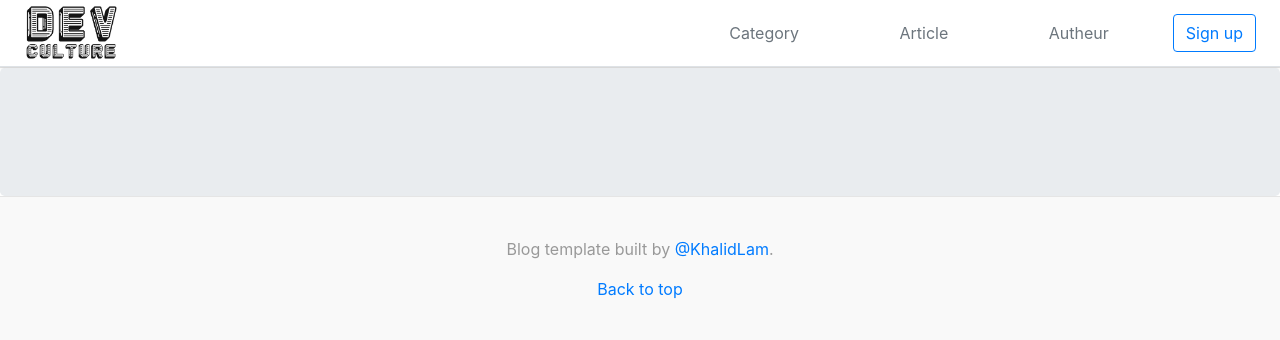
After one commit to KhalidLam/PHP-Blog, a PHP site: page /articleOfCategory.php?catID=1 in a window 1280 px wide. The commit adds this page. Shown: the top 340 px of the page. Run offline with PHP 8.4, Linux system fonts and the light colour scheme; data that the repository does not hold is empty.

Commit message:
update index

```diff
--- /dev/null
+++ b/articleOfCategory.php
@@ -0,0 +1,99 @@
+<?php require "db.php" ?>
+<?php
+$catID = $_GET["catID"];
+?>
+
+<!DOCTYPE html>
+<html lang="en">
+
+<head>
+    <!-- Required meta tags -->
+    <meta charset="UTF-8">
+    <meta name="viewport" content="width=device-width, initial-scale=1.0">
+    <link rel="icon" href="img/logo/flogo.png" sizes="32x32" type="image/png">
+    <title>Home</title>
+
+    <!-- Bootstrap, FontAwesome, Custom Styles -->
+    <link rel="stylesheet" href="https://stackpath.bootstrapcdn.com/bootstrap/4.4.1/css/bootstrap.min.css">
+    <link rel="stylesheet" href="https://netdna.bootstrapcdn.com/font-awesome/4.7.0/css/font-awesome.css">
+    <link href="css/home.css" rel="stylesheet">
+
+    <!-- Google Fonts -->
+    <link href="https://fonts.googleapis.com/css?family=Playfair+Display:700,900" rel="stylesheet">
+
+</head>
+
+<body>
+
+    <header class="blog-header">
+
+        <div class="d-flex flex-column flex-md-row align-items-center p-1 px-md-4 bg-white border-bottom shadow-sm">
+            <a href="index.php" class="my-0 mr-md-auto" style="width: 6rem;">
+                <img src="img/logo/logo.png" alt="dev culture logo" style="width: 100%;height: auto;">
+            </a>
+
+            <nav class="my-2 my-md-0 mr-md-3">
+                <a class="p-2 px-5 text-muted" href="categories.php">Category</a>
+                <a class="p-2 px-5 text-muted" href="article.php">Article</a>
+                <a class="p-2 px-5 text-muted" href="autheur.php">Autheur</a>
+            </nav>
+
+            <a class="btn btn-outline-primary" href="#">Sign up</a>
+        </div>
+
+    </header><!-- Header -->
+
+    <main role="main">
+
+        <div class="jumbotron mb-0">
+                <div class="container">
+
+                    <div class="row row-cols-1 row-cols-md-2 row-cols-lg-3">
+
+                        <?php
+                        $data = $conn->query("SELECT * FROM article WHERE id_categorie = $catID ")->fetchAll();
+                        foreach ($data as $row) :
+                        ?>
+                            <div class="col mb-4 stretch stretch">
+                                <div class="card shadow-sm">
+                                    <img class="card-img-top" src="img/article/<?= $row['article_image'] ?>" alt="...">
+                                    <div class="card-body">
+                                        <h5 class="card-title">
+                                            <a href="single_article.php?id=<?= $row['article_id'] ?>" class="text-dark"> <?= $row['article_title'] ?> </a>
+                                        </h5>
+
+                                        <!-- <p class="card-text"> // truncate($row['article_content'], 80)</p> -->
+
+                                        <div class="d-flex justify-content-between align-items-center">
+                                            <div class="btn-group">
+                                                <button type="button" class="btn btn-sm btn-outline-secondary">View</button>
+                                                <button type="button" class="btn btn-sm btn-outline-secondary">Edit</button>
+                                            </div>
+                                            <small class="text-muted"><?= $row['article_created_time'] ?></small>
+                                        </div>
+                                    </div>
+                                </div>
+                            </div>
+
+                        <?php endforeach ?>
+
+                    </div>
+                </div>
+        </div>
+
+
+    </main><!-- /.container -->
+
+
+    <footer class="blog-footer">
+        <p>Blog template built by <a href="https://twitter.com/mdo">@KhalidLam</a>.</p>
+        <p><a href="#">Back to top</a></p>
+    </footer>
+
+    <!-- jQuery first, then Popper.js, then Bootstrap JS -->
+    <script src="https://code.jquery.com/jquery-3.4.1.slim.min.js"></script>
+    <script src="https://cdn.jsdelivr.net/npm/popper.js@1.16.0/dist/umd/popper.min.js"></script>
+    <script src="https://stackpath.bootstrapcdn.com/bootstrap/4.4.1/js/bootstrap.min.js"></script>
+
+
+</body>
```
Also changed, not shown: assest/footer.php (added, +9 -0 lines), css/single_article.css (added, +22 -0 lines), index.php (+3 -26 lines), assest/header.php (added), img/article/6.jpg (added), img/article/bbgv69gnhmi97nihyc6k.webp (added), img/article/evalbot_19.png (added), img/article/videoplayback_3.mp4_snapshot_00.05.296.jpg (added).
